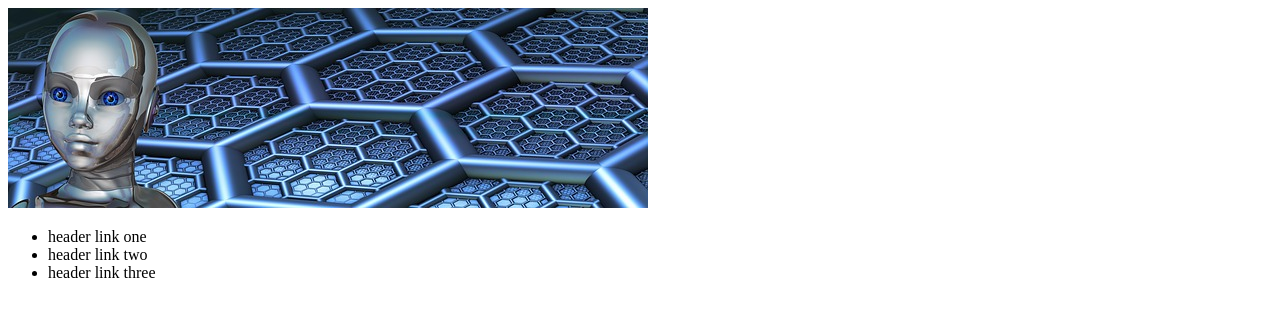
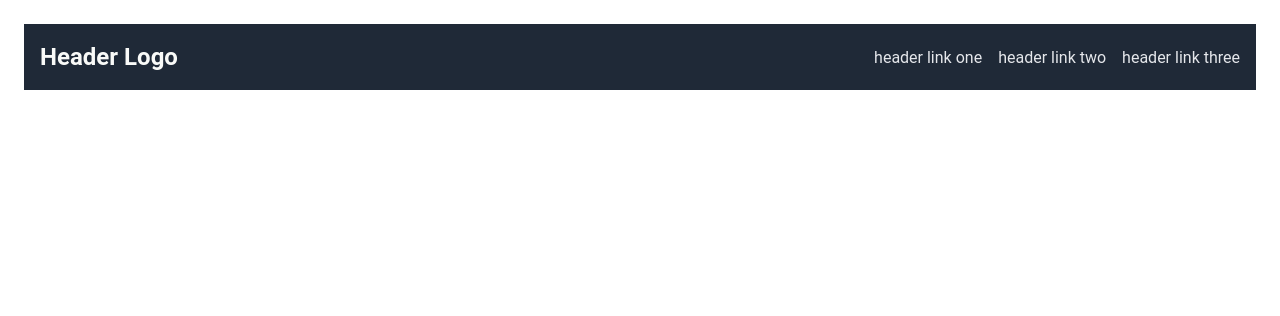
Before and after one commit to mtehalliday/Landing-page, a plain HTML site: page index.html in a window 1280 px wide. Drawn offline with Linux system fonts and the light colour scheme.

Commit message:
Style header and write body html

```diff
--- a/index.html
+++ b/index.html
@@ -4,19 +4,23 @@
     <meta charset="UTF-8">
     <meta http-equiv="X-UA-Compatible" content="IE=edge">
     <meta name="viewport" content="width=device-width, initial-scale=1.0">
-    <link rel="stylesheet" src="styles.css">
+    <link rel="stylesheet" href="styles.css">
     <title>Document</title>
 </head>
 <body>
     <div class="header">
-        <img src="img/banner-g3a789f817_640.jpg" alt="Header logo">
+        <div class="logo">Header Logo</div>
         <ul>
-            <li>header link one</li>
-            <li>header link two</li>
-            <li>header link three</li>
+            <li><a href="google.com">header link one</a></li>
+            <li><a href="google.com">header link two</a></li>
+            <li><a href="google.com">header link three</a></li>
         </ul>
     </div>
    <div class="body">
+    <div class="top-section"></div>
+        <div class="left"></div><div class="right"></div>
+    <div class="middle-section"></div>
+    <div class="bottom-section"></div>
 
    </div>
    <div class="footer"></div>
--- /dev/null
+++ b/styles.css
@@ -0,0 +1,32 @@
+body {
+    font-family: roboto, sans-serif;
+    margin: 24px;
+}
+
+
+.header {
+    background: #1F2937;
+    color: #F9FAF8;
+    display: flex;
+    height: 50px;
+    justify-content: space-between;
+    align-items: center;
+    padding: 8px 16px;
+}
+
+.logo {
+    font-weight: bold;
+    font-size: 24px;
+}
+
+ul {
+  display:flex;
+  gap: 16px;
+  list-style-type: none;
+}
+
+a {
+    text-decoration: none;
+    color: #e5e7eB
+
+}
```
Also changed, not shown: Img/02-colors-and-fonts.png (added).
